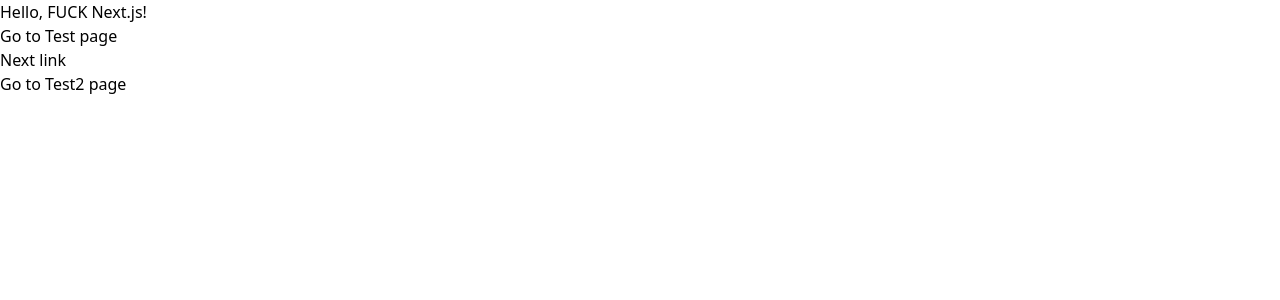
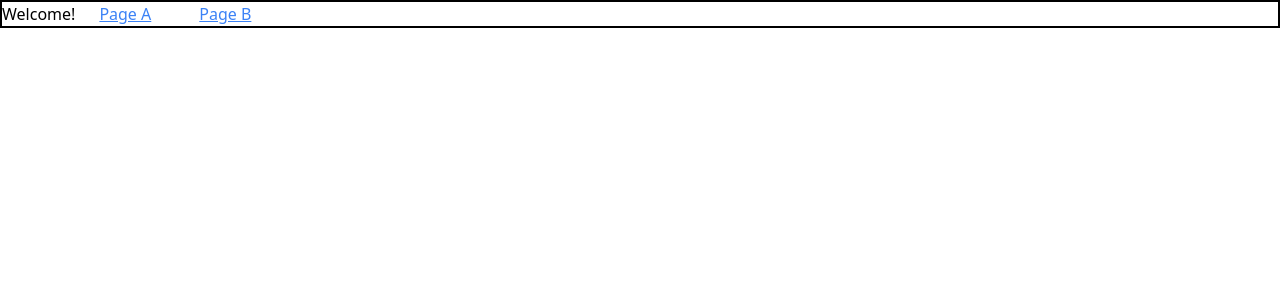
Before and after one commit to Github-Archives/nextjs-project-management, a Next.js app: page / in a window 1280 px wide. Shown: the top 300 px of the page. Built offline with nearby package versions, Linux system fonts and the light colour scheme.

Commit message:
small refactor

```diff
--- /dev/null
+++ b/pages/PageA.js
@@ -0,0 +1,10 @@
+// pages/PageA.js
+import React from 'react';
+
+const PageA = () => {
+  return (
+    <div>This is the Page A.</div>
+  );
+};
+
+export default PageA;
--- /dev/null
+++ b/pages/PageB.js
@@ -0,0 +1,8 @@
+// pages/PageB.js
+import React from 'react';
+
+const PageB = () => {
+  return <div>This is Page B.</div>;
+};
+
+export default PageB;
--- a/pages/Test.js
+++ /dev/null
@@ -1,8 +0,0 @@
-// pages/Test.js
-import React from 'react';
-
-const Test = () => {
-  return <div className="z-1 mr-1 h-44 w-8">This is the Test page.</div>;
-};
-
-export default Test;
--- a/pages/Test2.js
+++ /dev/null
@@ -1,8 +0,0 @@
-// pages/Test2.js
-import React from 'react';
-
-const Test = () => {
-  return <div>This is the second Test page.</div>;
-};
-
-export default Test;
--- a/pages/index.js
+++ b/pages/index.js
@@ -4,11 +4,10 @@ import Link from 'next/link';
 
 const Home = () => {
   return (
-    <div>
-      <p>Hello, FUCK Next.js!</p>
-      <Link href="/Test">Go to Test page</Link>
-      <p>Next link</p>
-      <Link href="/Test2">Go to Test2 page</Link>
+    <div className='flex border-black border-2'>
+      <div>Welcome!</div>
+      <Link href="/PageA" className='mx-6 underline text-blue-500'>Page A</Link>
+      <Link href="/PageB" className='mx-6 underline text-blue-500'>Page B</Link>
     </div>
   );
 };
```
Also changed, not shown: 1 other file (tests, documents, lock files or other folders).
